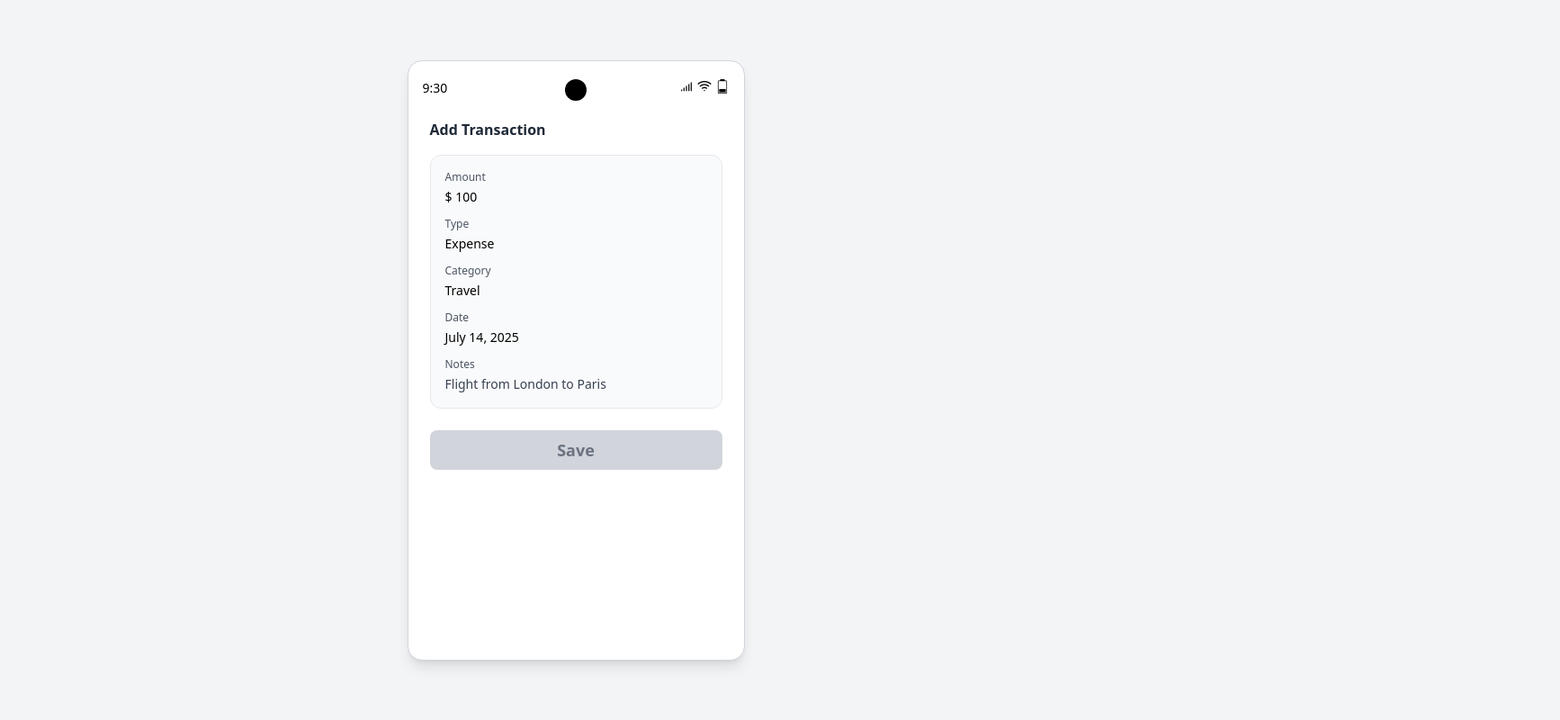
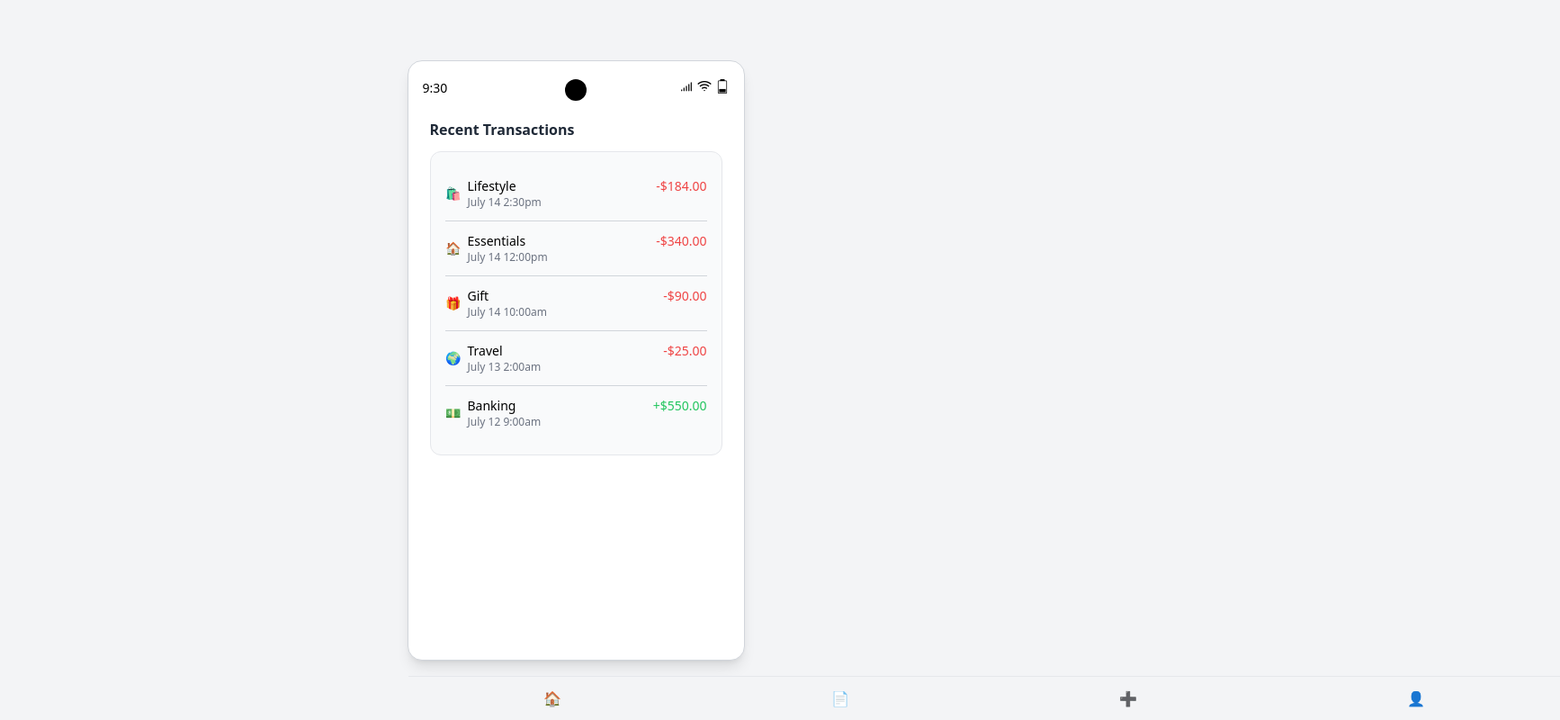
Before and after one commit to webdevyn/ExpenseTrackerMockUp, a plain HTML site: page transactionPage.html in a window 1280 px wide. Shown: the whole page at 90% size, 1734 px wide, since content can reach past the window. Drawn offline with nearby package versions, Linux system fonts and the light colour scheme.

Commit message:
updated transaction page

```diff
--- a/transactionPage.html
+++ b/transactionPage.html
@@ -3,13 +3,13 @@
 <head>
   <meta charset="UTF-8" />
   <meta name="viewport" content="width=device-width, initial-scale=1.0" />
-  <title>Add Transaction</title>
+  <title>Recent Transactions</title>
   <script src="https://cdn.tailwindcss.com"></script>
 </head>
 <body class="bg-gray-100 flex justify-center items-center h-screen">
   <div class="w-[375px] h-[667px] bg-white rounded-2xl shadow-lg overflow-hidden border border-gray-300">
 
-    <!-- Top Status Bar -->
+    <!-- Status Bar -->
     <div class="flex justify-between pt-5 pb-1 px-4">
       <div class="w-1/3 text-sm">9:30</div>
       <div class="w-1/3 flex justify-center">
@@ -23,39 +23,72 @@
     </div>
 
     <!-- Page Title -->
-    <div class="px-6 pt-4 pb-2">
-      <h2 class="text-md font-semibold text-gray-800">Add Transaction</h2>
+    <div class="px-6 pt-4">
+      <h2 class="text-md font-semibold text-gray-800">Recent Transactions</h2>
     </div>
 
-    <!-- Static Details Section -->
-    <div class="flex flex-col gap-4 px-6 pt-2 pb-8">
-      <div class="bg-gray-50 rounded-xl border border-gray-200 p-4 flex flex-col gap-3">
-        <div>
-          <p class="text-xs font-medium text-gray-600">Amount</p>
-          <p class="text-sm mt-1">$ 100</p>
-        </div>
-        <div>
-          <p class="text-xs font-medium text-gray-600">Type</p>
-          <p class="text-sm mt-1">Expense</p>
-        </div>
-        <div>
-          <p class="text-xs font-medium text-gray-600">Category</p>
-          <p class="text-sm mt-1">Travel</p>
-        </div>
-        <div>
-          <p class="text-xs font-medium text-gray-600">Date</p>
-          <p class="text-sm mt-1">July 14, 2025</p>
-        </div>
-        <div>
-          <p class="text-xs font-medium text-gray-600">Notes</p>
-          <p class="text-sm mt-1 text-gray-700">Flight from London to Paris</p>
-        </div>
-      </div>
+    <!-- Transaction Box -->
+    <div class="bg-gray-50 rounded-xl border border-gray-200 mx-6 mt-3 p-4">
+      <ul class="text-sm divide-y divide-gray-300">
+        <li class="flex justify-between items-start py-3">
+          <div class="flex items-center gap-2">
+            <span>🛍️</span>
+            <div>
+              <p>Lifestyle</p>
+              <p class="text-xs text-gray-500">July 14 2:30pm</p>
+            </div>
+          </div>
+          <p class="text-red-500">-$184.00</p>
+        </li>
+        <li class="flex justify-between items-start py-3">
+          <div class="flex items-center gap-2">
+            <span>🏠</span>
+            <div>
+              <p>Essentials</p>
+              <p class="text-xs text-gray-500">July 14 12:00pm</p>
+            </div>
+          </div>
+          <p class="text-red-500">-$340.00</p>
+        </li>
+        <li class="flex justify-between items-start py-3">
+          <div class="flex items-center gap-2">
+            <span>🎁</span>
+            <div>
+              <p>Gift</p>
+              <p class="text-xs text-gray-500">July 14 10:00am</p>
+            </div>
+          </div>
+          <p class="text-red-500">-$90.00</p>
+        </li>
+        <li class="flex justify-between items-start py-3">
+          <div class="flex items-center gap-2">
+            <span>🌍</span>
+            <div>
+              <p>Travel</p>
+              <p class="text-xs text-gray-500">July 13 2:00am</p>
+            </div>
+          </div>
+          <p class="text-red-500">-$25.00</p>
+        </li>
+        <li class="flex justify-between items-start py-3">
+          <div class="flex items-center gap-2">
+            <span>💵</span>
+            <div>
+              <p>Banking</p>
+              <p class="text-xs text-gray-500">July 12 9:00am</p>
+            </div>
+          </div>
+          <p class="text-green-500">+$550.00</p>
+        </li>
+      </ul>
+    </div>
 
-      <!-- Save Button (Visual only) -->
-      <div class="bg-gray-300 text-gray-500 rounded-lg py-2 text-center font-semibold text-lg cursor-not-allowed mt-2">
-        Save
-      </div>
+    <!-- Bottom Navigation (Optional) -->
+    <div class="absolute bottom-0 w-full bg-gray-100 border-t flex justify-around py-3">
+      <span class="text-green-500">🏠</span>
+      <span class="text-gray-400">📄</span>
+      <span class="text-gray-400">➕</span>
+      <span class="text-gray-400">👤</span>
     </div>
   </div>
 </body>
```
